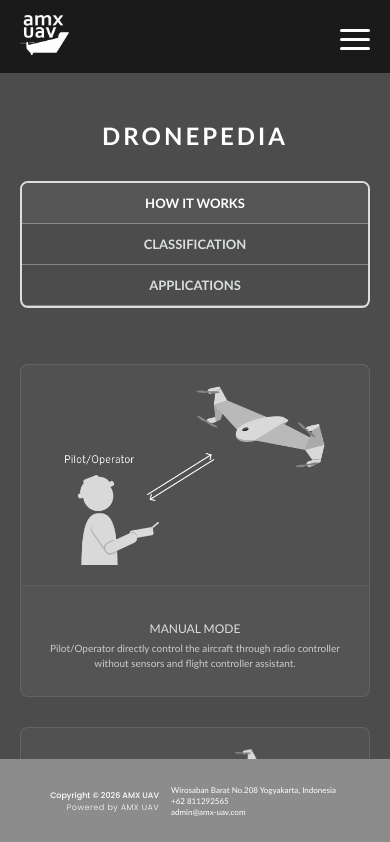
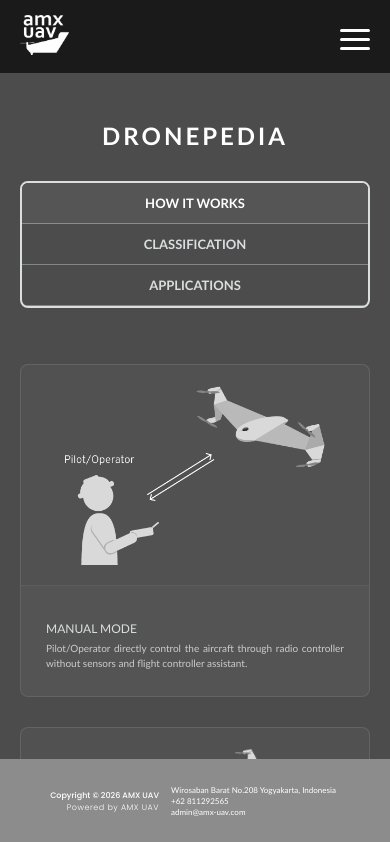
Before and after one commit to nasgmr/website-amx-next, a Next.js app: page /products/dronepedia/how-it-works in a window 390 px wide. Shown: the top 842 px of the page. Built offline with nearby package versions, Linux system fonts and the light colour scheme; a web font is replaced by a local one.

Commit message:
fix: justification texts of how it works in dronepedia

```diff
--- a/src/css/style.css
+++ b/src/css/style.css
@@ -2652,8 +2652,8 @@ html, body, .homepage-body {
     min-width: 0 !important;
     display: flex !important;
     flex-direction: column !important;
-    align-items: center !important;
-    text-align: center !important;
+    /* align-items: center !important;
+    text-align: center !important; */
   }
 
   .mode-img-box,
@@ -2687,14 +2687,14 @@ html, body, .homepage-body {
     font-size: 12px !important;
     margin: 10px 0 5px 0 !important;
     width: 100% !important;
-    text-align: center !important;
+    /* text-align: center !important; */
   }
   .grid-col-left p,
   .grid-col-right p {
     font-size: 10px !important;
     margin: 0 !important;
     width: 100% !important;
-    text-align: center !important;
+    /* text-align: center !important; */
   }
 
   /* ABOUT US - BUSINESS SCALE OVERVIEW */
```
